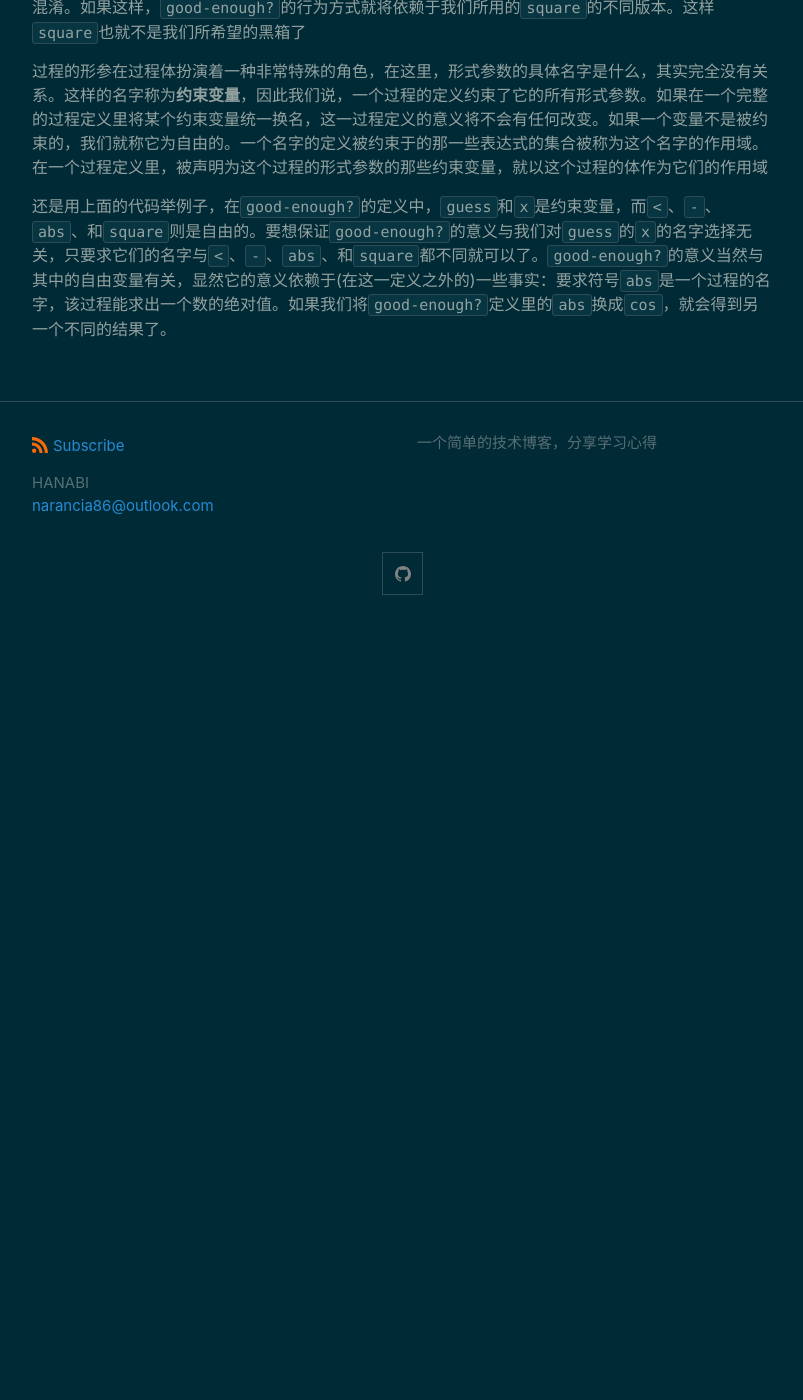
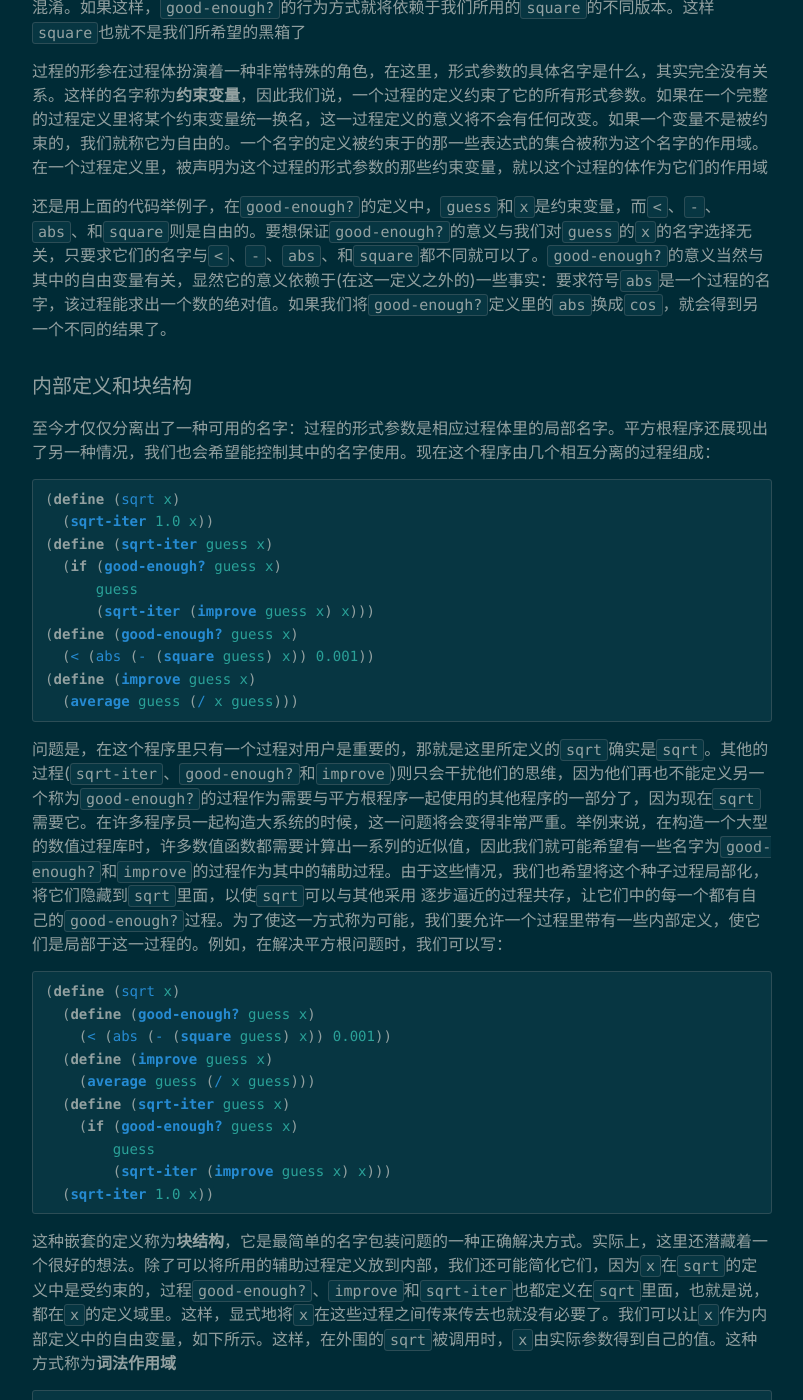
Before and after one commit to KamenRiderKuuga/kamenriderkuuga.github.io, a Jekyll site: the page built from _posts/2020-10-21-Foundation-6.md, in a window 1280 px wide and 1400 px high, scrolled down 11778 px. Shown: the whole window, without its empty margins (238-1041 px from the left). Built offline with Jekyll 4.4.1, drawn with Linux system fonts in a browser that asks for light colours; before the commit the page ends 12408 px from its top, so only the background shows below that; some of the changed text lies outside the part shown.

Commit message:
Update 2020-10-21-Foundation-6.md

````diff
--- a/_posts/2020-10-21-Foundation-6.md
+++ b/_posts/2020-10-21-Foundation-6.md
@@ -506,3 +506,81 @@ improve---average
 过程的形参在过程体扮演着一种非常特殊的角色，在这里，形式参数的具体名字是什么，其实完全没有关系。这样的名字称为**约束变量**，因此我们说，一个过程的定义约束了它的所有形式参数。如果在一个完整的过程定义里将某个约束变量统一换名，这一过程定义的意义将不会有任何改变。如果一个变量不是被约束的，我们就称它为自由的。一个名字的定义被约束于的那一些表达式的集合被称为这个名字的作用域。在一个过程定义里，被声明为这个过程的形式参数的那些约束变量，就以这个过程的体作为它们的作用域
 
 还是用上面的代码举例子，在`good-enough?`的定义中，`guess`和`x`是约束变量，而`<`、`-`、`abs`、和`square`则是自由的。要想保证`good-enough?`的意义与我们对`guess`的`x`的名字选择无关，只要求它们的名字与`<`、`-`、`abs`、和`square`都不同就可以了。`good-enough?`的意义当然与其中的自由变量有关，显然它的意义依赖于(在这一定义之外的)一些事实：要求符号`abs`是一个过程的名字，该过程能求出一个数的绝对值。如果我们将`good-enough?`定义里的`abs`换成`cos`，就会得到另一个不同的结果了。
+
+
+
+#### 内部定义和块结构
+
+至今才仅仅分离出了一种可用的名字：过程的形式参数是相应过程体里的局部名字。平方根程序还展现出了另一种情况，我们也会希望能控制其中的名字使用。现在这个程序由几个相互分离的过程组成：
+
+```scheme
+(define (sqrt x)
+  (sqrt-iter 1.0 x))
+(define (sqrt-iter guess x)
+  (if (good-enough? guess x)
+      guess
+      (sqrt-iter (improve guess x) x)))
+(define (good-enough? guess x)
+  (< (abs (- (square guess) x)) 0.001))
+(define (improve guess x)
+  (average guess (/ x guess)))
+```
+
+问题是，在这个程序里只有一个过程对用户是重要的，那就是这里所定义的`sqrt`确实是`sqrt`。其他的过程(`sqrt-iter`、`good-enough?`和`improve`)则只会干扰他们的思维，因为他们再也不能定义另一个称为`good-enough?`的过程作为需要与平方根程序一起使用的其他程序的一部分了，因为现在`sqrt`需要它。在许多程序员一起构造大系统的时候，这一问题将会变得非常严重。举例来说，在构造一个大型的数值过程库时，许多数值函数都需要计算出一系列的近似值，因此我们就可能希望有一些名字为`good-enough?`和`improve`的过程作为其中的辅助过程。由于这些情况，我们也希望将这个种子过程局部化，将它们隐藏到`sqrt`里面，以使`sqrt`可以与其他采用 逐步逼近的过程共存，让它们中的每一个都有自己的`good-enough?`过程。为了使这一方式称为可能，我们要允许一个过程里带有一些内部定义，使它们是局部于这一过程的。例如，在解决平方根问题时，我们可以写：
+
+```scheme
+(define (sqrt x)
+  (define (good-enough? guess x)
+    (< (abs (- (square guess) x)) 0.001))
+  (define (improve guess x)
+    (average guess (/ x guess)))
+  (define (sqrt-iter guess x)
+    (if (good-enough? guess x)
+        guess
+        (sqrt-iter (improve guess x) x)))
+  (sqrt-iter 1.0 x))
+```
+
+这种嵌套的定义称为**块结构**，它是最简单的名字包装问题的一种正确解决方式。实际上，这里还潜藏着一个很好的想法。除了可以将所用的辅助过程定义放到内部，我们还可能简化它们，因为`x`在`sqrt`的定义中是受约束的，过程`good-enough?`、`improve`和`sqrt-iter`也都定义在`sqrt`里面，也就是说，都在`x`的定义域里。这样，显式地将`x`在这些过程之间传来传去也就没有必要了。我们可以让`x`作为内部定义中的自由变量，如下所示。这样，在外围的`sqrt`被调用时，`x`由实际参数得到自己的值。这种方式称为**词法作用域**
+
+```scheme
+(define (sqrt x)
+  (define (good-enough? guess)
+    (< (abs (- (square guess) x)) 0.001))
+  (define (improve guess)
+    (average guess (/ x guess)))
+  (define (sqrt-iter guess)
+    (if (good-enough? guess)
+        guess
+        (sqrt-iter (improve guess))))
+  (sqrt-iter 1.0))
+```
+
+下面将广泛使用这种块结构，以帮助我们将大程序分解成一些容易把握的片段。块结构的思想来自程序设计语言*Algol 60*，这种结构出现在各种最新的程序设计语言里，是帮助我们组织大程序的结构的一种重要工具
+
+
+
+### 过程及其产生的计算
+
+我们现在已经考虑了程序设计中的一些要素：使用过许多基本的算数操作，对操作进行组合，通过定义各种复合过程，对复合操作进行抽象。但是，即使是知道了这些，我们还不能说自己理解了如何去编程序。我们现在的情况就像是在学下象棋的过程中的一个阶段，此时已经知道了移动棋子的各种规则，却还不知道典型的开局、战术和策略。就像初学象棋的人们那样，我们还不知道编程领域中各种有用的常见模式，缺少有关各种棋步的价值(值得定义哪些过程)的知识，缺少对所走棋步的后果(执行一个过程的效果)做出预期的经验
+
+能够看清所考虑的动作的后果的能力，对于称为程序设计专家是至关重要的，就像这种能力在所有综合性的创造性的活动中的作用一样。想要成为专家，我们就需要学会去看清各种不同种类的过程会产生什么样的计算过程。只有在掌握了这种技能之后，我们才能学会如何去构造可靠的程序，使之能够表现出所需要的行为。
+
+一个过程也就是一种模式，它描述了一个计算过程的**局部演化方式**，描述了这一计算过程中的每个步骤是怎样基于前面的步骤建立起来的。在有了一个刻画过程的过程描述之后，我们当然希望能做出一些有关这一计算过程的整体或全局行为的论断。一般来说这是非常困难的，但我们至少还是可以试着去描述过程演化的一些典型模式
+
+在这一节，我们将考察由一些简单过程所产生的计算过程的"形状"，还将研究这些计算过程消耗各种重要计算资源(时间和空间)的速率。这里将要考察的过程都是非常简单的，它们所扮演的角色就像是摄影术中的测试模式，是作为极度简化的摄影模式，而其自身并不是很实际的例子，比如计算$$6!$$的线性递归过程
+
+```scheme
+(factorial 6)
+(* 6 (factorial 5))
+(* 6 (* 5 (factorial 4)))
+(* 6 (* 5 (* 4 (factorial 3))))
+(* 6 (* 5 (* 4 (* 3 (factorial 2)))))
+(* 6 (* 5 (* 4 (* 3 (* 2 (factorial 1))))))
+(* 6 (* 5 (* 4 (* 3 (* 2 1)))))
+(* 6 (* 5 (* 4 (* 3 2))))
+(* 6 (* 5 (* 4 6)))
+(* 6 (* 5 24))
+(* 6 120)
+720
+```
````
